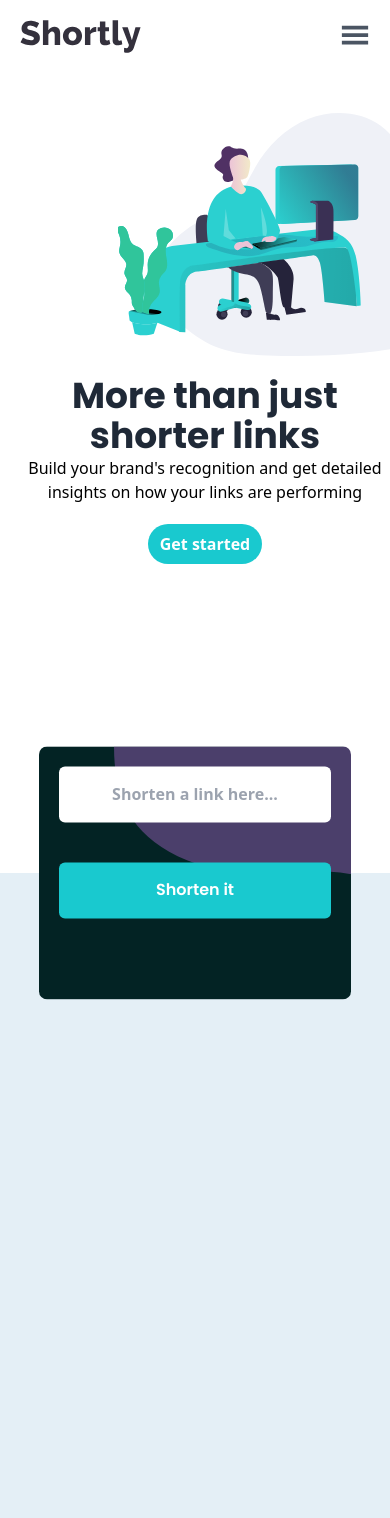
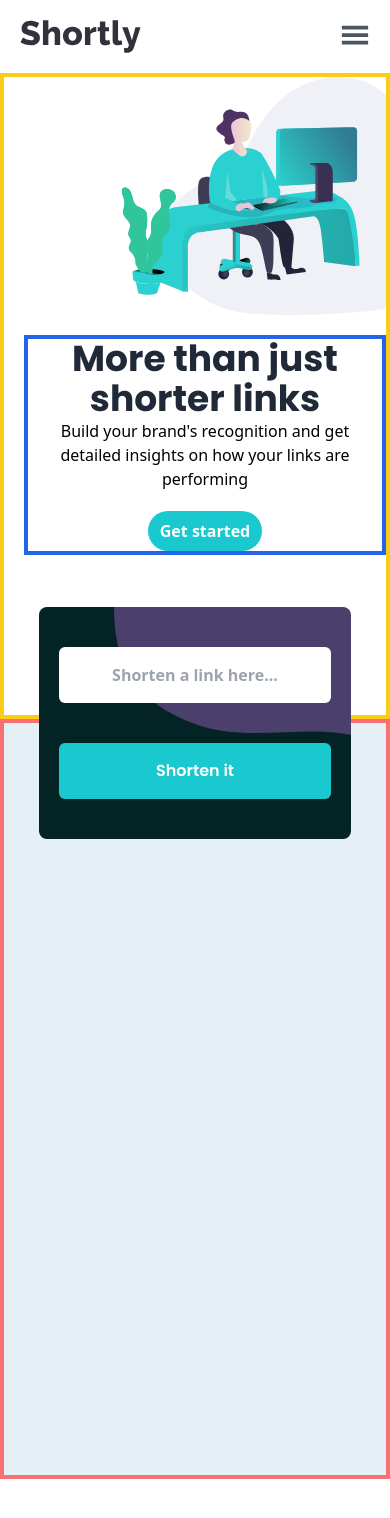
Before and after one commit to hebrohim/url-shortner, a React (Create React App) app: page / in a window 390 px wide. Shown: the top 1518 px of the page. After the commit the page ends 1479 px from the top, so only its background shows below. Built offline with nearby package versions, Linux system fonts and the light colour scheme.

Commit message:
fix:fix responsiveness

```diff
--- a/src/Components/Header.js
+++ b/src/Components/Header.js
@@ -13,9 +13,9 @@
 
 const Header = () => {
   return (
-    <motion.section variants={heroAnimation} initial="hidden" animate = "visible" className=" h-[90vh] mt-10">
+    <motion.section variants={heroAnimation} initial="hidden" animate = "visible" className="w-screen border-4 border-yellow-400 md:h-[80vh]">
       <div className="flex flex-col-reverse items-center  ml-5 md:flex-row md:ml-20">
-        <div className="heroText mt-5 flex flex-col justify-center items-center md:items-start">
+        <div className=" border-4 border-blue-600 heroText mt-5 mb-40 px-3 flex flex-col justify-center items-center md:items-start">
           <h1 className=" font-textFont text-4xl  text-gray-800 font-bold text-center md:text-left md:text-5xl">
             More than just shorter links
           </h1>
--- a/src/Components/Main.js
+++ b/src/Components/Main.js
@@ -28,9 +28,9 @@
 }
 
   return (
-    <div className="h-[90vh] bg-[#d4e6f1a1]">
+    <div className="h-[90vh] bg-[#d4e6f1a1] border-4 border-red-400">
       <section className="flex justify-center">
-        <div className=" inputContainer w-[80vw] h-[30vh] flex flex-col px-5 rounded-lg translate-y-[-50%] md:flex-row md:justify-between md:h-[20vh] md:items-center">
+        <div className=" inputContainer w-[80vw] flex flex-col p-5 rounded-lg translate-y-[-50%] md:flex-row md:justify-between md:h-[20vh] md:items-center">
           <input
             value={userInput}
             onChange={(e) => {
@@ -50,9 +50,14 @@
           >
             Shorten it
           </button>
-{displayLink?
-          <section className="flex flex-col justify-between items-center w-full">
-            <div className="text-white text-xl text-center">
+
+        </div>
+      </section>
+
+      {displayLink?
+      <section className="flex justify-center ">
+          <div className="w-[80vw] p-4 flex justify-between items-center bg-white">
+            <div className=" text-xl text-center border-2 mb-1 p-2">
               {shortenedLink}
             </div>
             <CopyToClipboard text={shortenedLink}>
@@ -67,11 +72,10 @@
             </button>
 </CopyToClipboard>
 
+          </div>
           </section>:null
 
             }
-        </div>
-      </section>
     </div>
   );
 };
```
Also changed, not shown: design/mobile-active-states.jpg.
